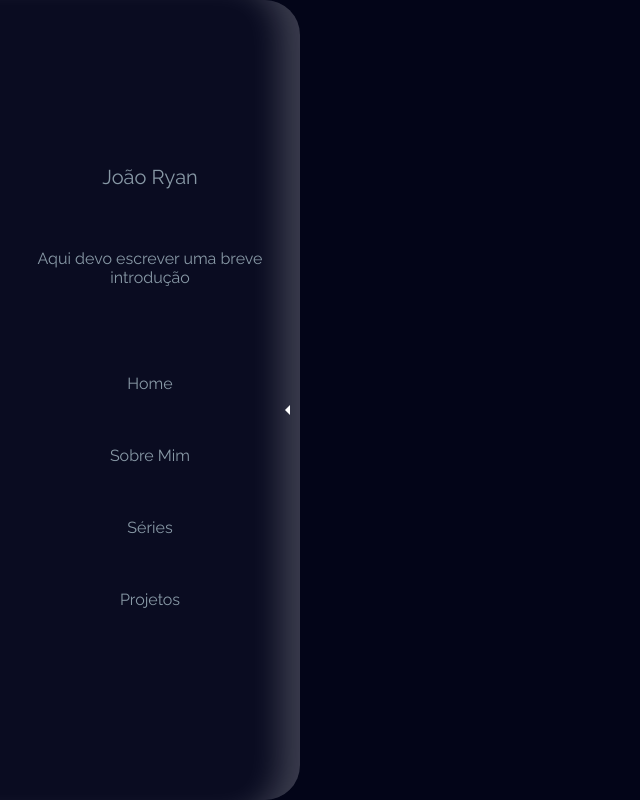
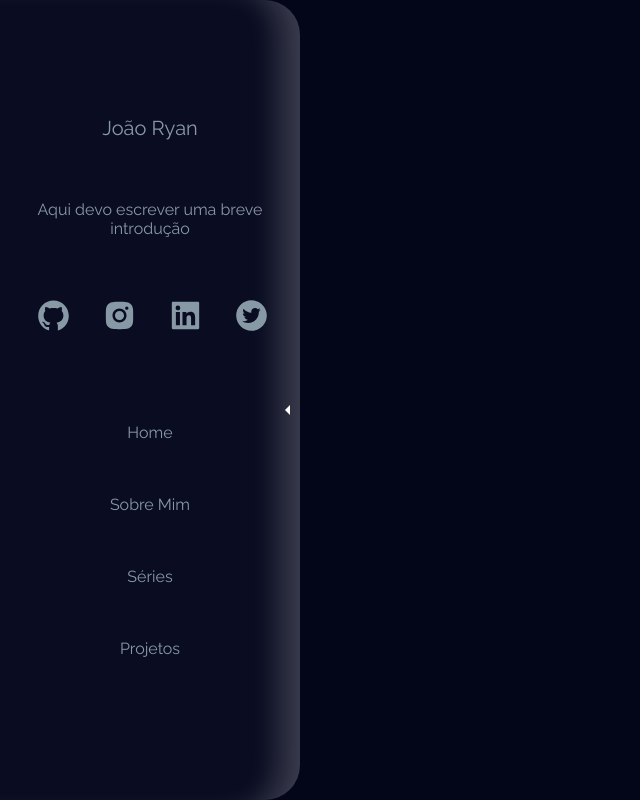
Before and after one commit to joaoryan/Blog, a React (Create React App) app in the folder my-app/: page / in a window 1280 px wide. Shown: the whole page, without its empty margins (0-640 px from the left). Built offline with nearby package versions, Linux system fonts and the light colour scheme.

Commit message:
feat: add icons

```diff
--- a/my-app/src/components/NavBar/NavLinks/style.ts
+++ b/my-app/src/components/NavBar/NavLinks/style.ts
@@ -11,7 +11,7 @@ export const LinksList = styled.ul`
 
 export const ListItem = styled.li`
    &:hover {
-    color: ${props => props.theme.colors.navbarHoverItem}
+    color: #F231A5
    }
   & > a {
     border: 1px solid transparent;
@@ -25,11 +25,11 @@ export const ListItem = styled.li`
   }
 
   & > a:hover {
-    color: ${props => props.theme.colors.navbarHoverItem}
+    color: #F231A5
   }
 
   .active {
-    color: ${props => props.theme.colors.navbarHoverItem}
+    color: #F231A5
   }
 
 `;
--- a/my-app/src/components/NavBar/index.tsx
+++ b/my-app/src/components/NavBar/index.tsx
@@ -1,6 +1,9 @@
+import { link } from 'fs/promises';
 import React, { useState } from 'react';
 import NavLinks from './NavLinks';
-import { Nav, LeftArrow, Image, ButtonHidden, Text, Title } from './styles';
+import { Nav, LeftArrow, Image, ButtonHidden, Text, Title, Icon, DivIcon } from './styles';
+import { AiFillGithub, AiFillLinkedin, AiFillInstagram, AiFillTwitterCircle } from "react-icons/ai";
+
 
 const NavBar = () => {
   const [backOffNav, setbackOffNav] = useState(false);
@@ -11,6 +14,20 @@ const NavBar = () => {
     <Nav className={`${backOffNav ? 'back-off' : ''}`}>
       <Title>{"João Ryan"}</Title>
       <Text>{"Aqui devo escrever uma breve introdução"}</Text>
+      <DivIcon>
+        <Icon>
+            <AiFillGithub/>
+        </Icon>
+        <Icon>
+          <AiFillInstagram/>
+        </Icon>
+        <Icon>
+          <AiFillLinkedin/>
+        </Icon>
+        <Icon>
+          <AiFillTwitterCircle/>
+        </Icon>
+      </DivIcon>
       <NavLinks hidden={backOffNav} />
       <ButtonHidden onClick={slideHandler} className='button-hidden'>
         <LeftArrow className={`${backOffNav ? 'right' : 'left'}`} />
--- a/my-app/src/components/NavBar/styles.ts
+++ b/my-app/src/components/NavBar/styles.ts
@@ -71,6 +71,26 @@ export const Text = styled.div`
   text-align: center;
 `;
 
+export const DivIcon = styled.div`
+  width: 100%;
+  display: flex;
+  flex-direction: row;
+  justify-content: space-evenly;
+`;
+
+export const Icon = styled.div`
+  width: 30px;
+  cursor: pointer;
+
+  svg{
+   font-size: 35px;
+  }
+
+  &:hover {
+    color: #F231A5
+   }
+`;
+
 export const Title = styled.div`
   color: #8899a6;
   font-size: 20px;
```
